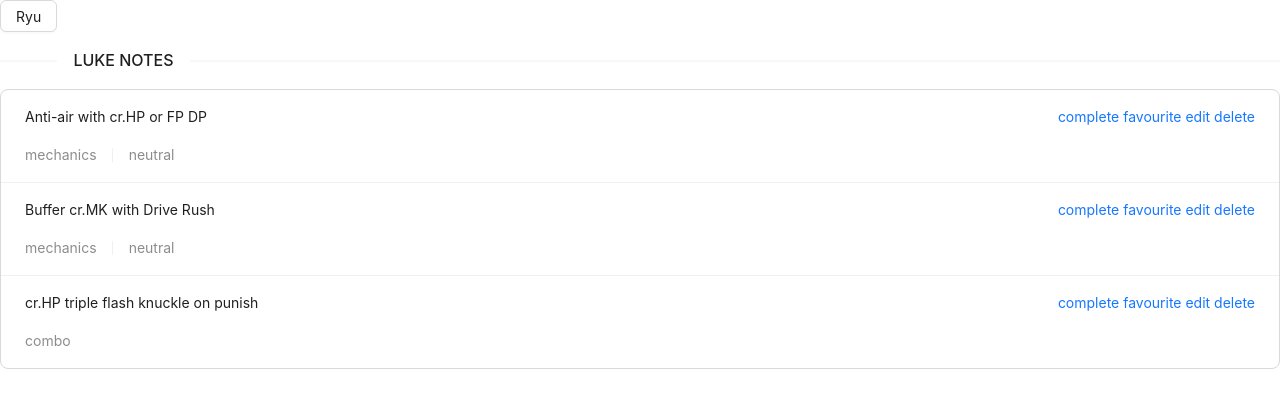
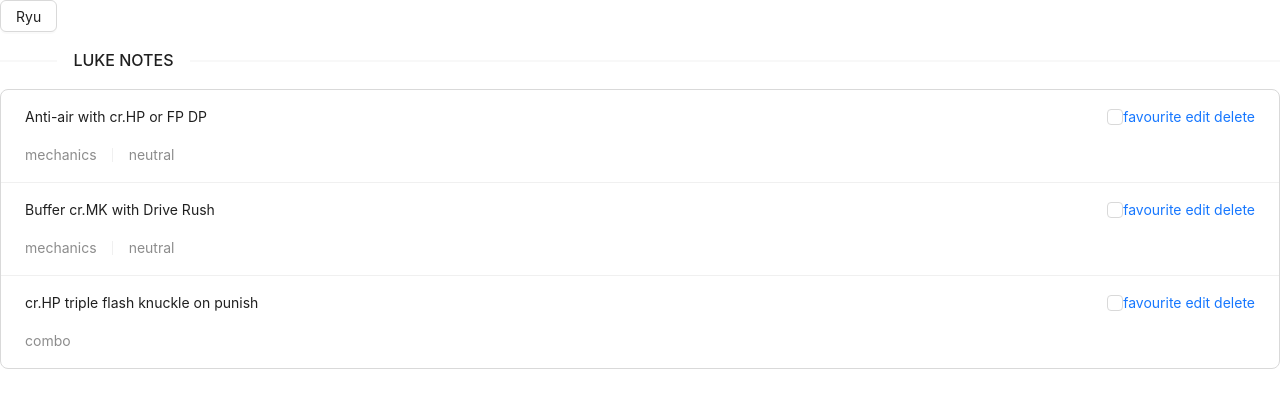
Before and after one commit to charlesvngo/sf6-notes, a React (Create React App) app: page / in a window 1280 px wide. Shown: the top 408 px of the page. Built offline with nearby package versions, Linux system fonts and the light colour scheme.

Commit message:
added icons and updated completed to a checkbox

```diff
--- a/package.json
+++ b/package.json
@@ -3,6 +3,7 @@
   "version": "0.1.0",
   "private": true,
   "dependencies": {
+    "@ant-design/icons": "^5.1.4",
     "@testing-library/jest-dom": "^5.16.5",
     "@testing-library/react": "^13.4.0",
     "@testing-library/user-event": "^13.5.0",
--- a/src/components/GoalListItem.tsx
+++ b/src/components/GoalListItem.tsx
@@ -1,11 +1,10 @@
 import React from "react";
-import { Divider, List, Typography } from "antd";
+import { Divider, List, Typography, Checkbox } from "antd";
+import type { CheckboxChangeEvent } from "antd/es/checkbox";
 
-// const data = [
-//   "Anti-air with cr.HP or FP DP",
-//   "Buffer Drive Rush with cr.MK",
-//   "React to counterhit cr.MP into cr.HP.",
-// ];
+const onChange = (e: CheckboxChangeEvent) => {
+  console.log(`checked = ${e.target.checked}`);
+};
 
 const data = [
   {
@@ -43,7 +42,7 @@ const GoalListItem = () => (
         <List.Item
           actions={item.tags}
           extra={[
-            <a key="goal-list-complete">complete </a>,
+            <Checkbox onChange={onChange} />,
             <a key="goal-list-favourite">favourite </a>,
             <a key="goal-list-edit">edit </a>,
             <a key="goal-list-delete">delete </a>,
```
Also changed, not shown: 1 other file (tests, documents, lock files or other folders).
